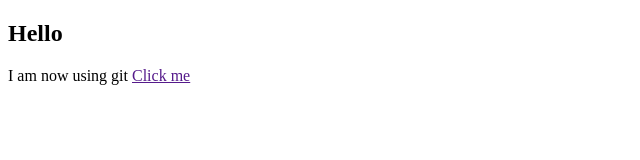
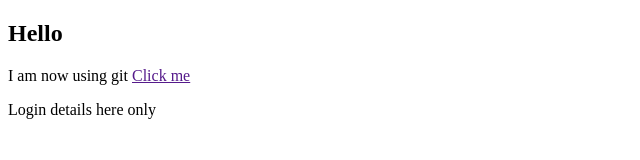
Before and after one commit to Jahcares/myappSample, a plain HTML site: page index.html in a window 1280 px wide. Shown: the whole page, without its empty margins (0-640 px from the left). Drawn offline with Linux system fonts and the light colour scheme.

Commit message:
another change

```diff
--- a/index.html
+++ b/index.html
@@ -10,5 +10,9 @@
     <h2> Hello </h2>
     <p> I am now using git <a href="">Click me</a></p>
     </div>
+
+    <div>
+        Login details here only
+    </div>
 </body>
 </html>
```
Also changed, not shown: login.html (added, +1 -0 lines).
